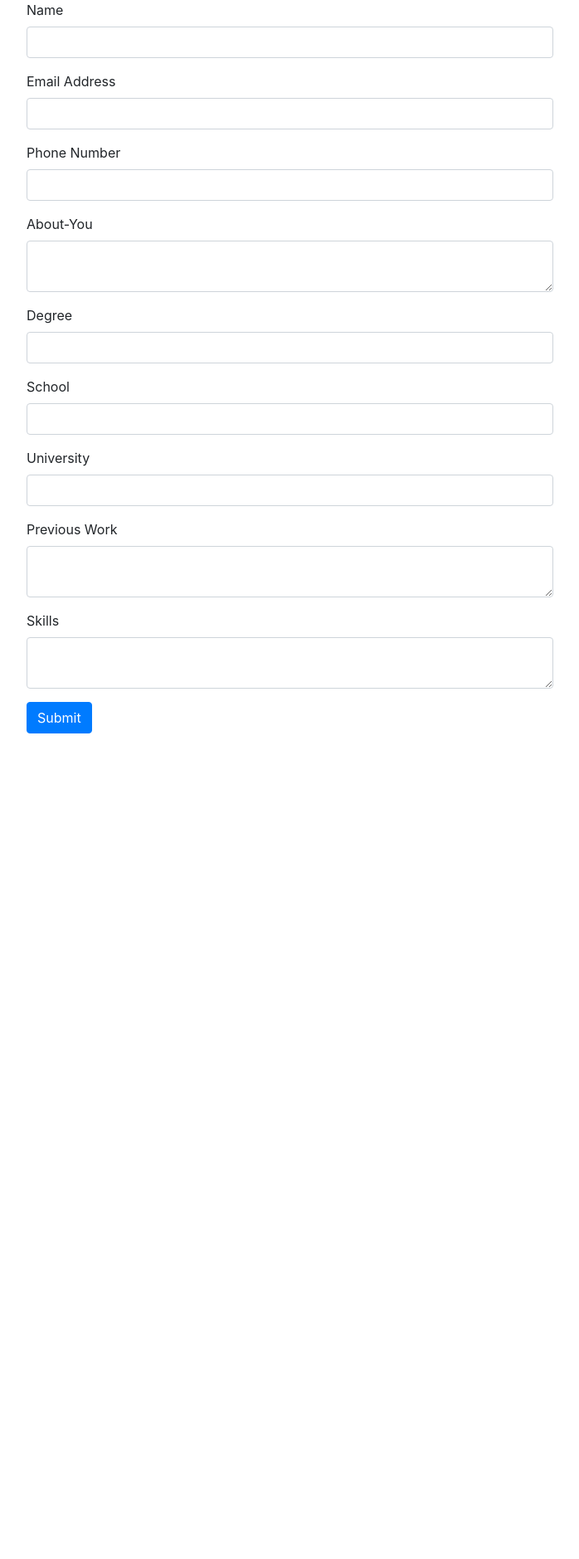
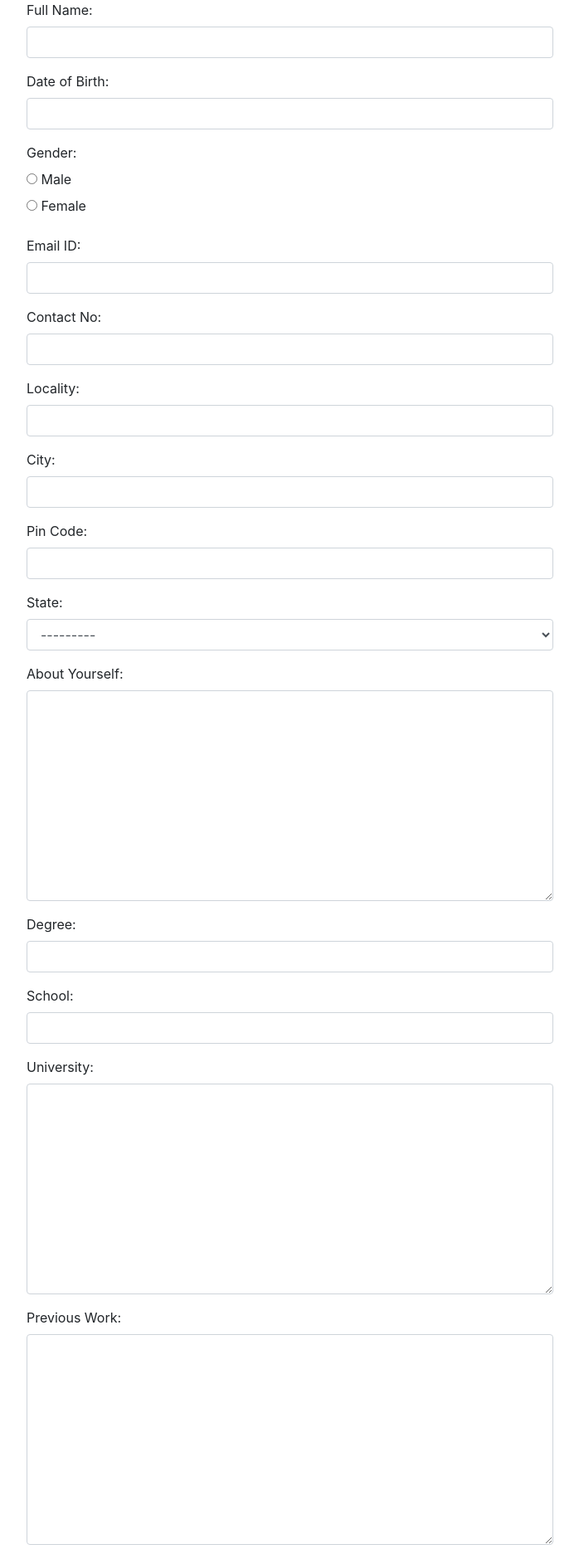
Before and after one commit to Kajal-Yadav31/ResumeGenerator, a Django app: page /form/ in a window 1280 px wide. Shown: the top 1879 px of the page at 83% size, without its empty margins (53-751 px from the left). Before the commit the page ends 884 px from the top, so only its background shows below. Run offline with Django 4.2, Linux system fonts and the light colour scheme.

Commit message:
adding more fields to models

```diff
--- /dev/null
+++ b/pdfApp/forms.py
@@ -0,0 +1,44 @@
+from django import forms
+from .models import Profile
+
+GENDER_CHOICES = [
+    ('Male', 'Male'),
+    ('Female', 'Female'),
+]
+
+JOB_CITY_CHOICE = [
+    ('New Delhi','New Delhi'),
+    ('Noida','Noida'),
+    ('Gurugram','Gurugram'),
+    ('Mumbai','Mumbai'),
+    ('Banglore','Banglore'),
+    ('Kolkata','Kolkata'),
+    ('Chennai','Chennai'),
+    ('Hyderabad','Hyderabad')
+]
+
+class ProfileForm(forms.ModelForm):
+    gender = forms.ChoiceField(choices=GENDER_CHOICES, widget=forms.RadioSelect)
+    job_city = forms.MultipleChoiceField(label='Preferred Job Locations', choices=JOB_CITY_CHOICE, widget=forms.CheckboxSelectMultiple)
+    class Meta:
+        model = Profile
+        fields = "__all__"
+        labels = {'name':'Full Name', 'dob': 'Date of Birth', 'pin': 'Pin Code', 'phone': 'Contact No', 'email':'Email ID',
+        'profile_image': 'Profile Image', 'certificate': 'Document', 'summary': 'About Yourself', 'degree': 'Degree', 'school':'School', 'university': 'University', 'previous_work': 'Previous Work', 'skills': 'Skills','city':'City', 'locality': 'Locality','state': 'State'}
+        widgets = {
+            'name':forms.TextInput(attrs={'class':'form-control'}),
+            'dob':forms.DateInput(attrs={'class':'form-control'}),
+            'locality':forms.TextInput(attrs={'class':'form-control'}),
+            'city':forms.TextInput(attrs={'class':'form-control'}),
+            'pin':forms.NumberInput(attrs={'class':'form-control'}),
+            'state':forms.Select(attrs={'class':'form-control'}),
+            'phone':forms.NumberInput(attrs={'class':'form-control'}),
+            'email':forms.EmailInput(attrs={'class':'form-control'}),
+            'summary':forms.Textarea(attrs={'class':'form-control'}),
+            'degree':forms.TextInput(attrs={'class':'form-control'}),
+            'school':forms.TextInput(attrs={'class':'form-control'}),
+            'university':forms.Textarea(attrs={'class':'form-control'}),
+            'previous_work':forms.Textarea(attrs={'class':'form-control'}),
+            'skills':forms.Textarea(attrs={'class':'form-control'}),
+
+        }
--- a/pdfApp/models.py
+++ b/pdfApp/models.py
@@ -1,16 +1,56 @@
 from django.db import models
 
 # Create your models here.
+state_choices = (
+    ("Andhra Pradesh","AndhraPradesh"),
+    ("Arunachal Pradesh ","Arunachal Pradesh "),("Assam","Assam"),
+    ("Bihar","Bihar"),
+    ("Chhattisgarh","Chhattisgarh"),
+    ("Goa","Goa"),
+    ("Gujarat","Gujarat"),
+    ("Haryana","Haryana"),
+    ("Himachal Pradesh","Himachal Pradesh"),("Jammu and Kashmir ","Jammu and Kashmir "),("Jharkhand","Jharkhand"),
+    ("Karnataka","Karnataka"),
+    ("Kerala","Kerala"),
+    ("Madhya Pradesh","Madhya Pradesh"),("Maharashtra","Maharashtra"),
+    ("Manipur","Manipur"),
+    ("Meghalaya","Meghalaya"),
+    ("Mizoram","Mizoram"),
+    ("Nagaland","Nagaland"),
+    ("Odisha","Odisha"),
+    ("Punjab","Punjab"),
+    ("Rajasthan","Rajasthan"),
+    ("Sikkim","Sikkim"),
+    ("Tamil Nadu","Tamil Nadu"),
+    ("Telangana","Telangana"),
+    ("Tripura","Tripura"),
+    ("Uttar Pradesh","Uttar Pradesh"),("Uttarakhand","Uttarakhand"),
+    ("West Bengal","West Bengal"),
+    ("Andaman and Nicobar Islands","Andaman and Nicobar Islands"),
+    ("Chandigarh","Chandigarh"),
+    ("Dadra and Nagar Haveli","Dadra and Nagar Haveli"),
+    ("Daman and Diu","Daman and Diu"),("Lakshadweep","Lakshadweep"),
+    ("National Capital Territory of Delhi","National Capital Territory of Delhi"),("Puducherry","Puducherry"))
+
+
 class Profile(models.Model):
     name = models.CharField(max_length=50)
+    dob = models.DateField(auto_now=False, auto_now_add=False)
+    gender = models.CharField(max_length=100 )
     email = models.EmailField(max_length = 100)
     phone = models.CharField(max_length=11)
+    locality = models.CharField(max_length=100)
+    city = models.CharField(max_length=100)
+    pin = models.PositiveIntegerField()
+    state = models.CharField(choices=state_choices, max_length=50)
     summary = models.TextField(max_length=200)
     degree = models.CharField(max_length=100)
     school = models.CharField(max_length=100)
     university = models.TextField(max_length=100)
     previous_work = models.TextField(max_length=100)
     skills = models.TextField(max_length=100)
+    profile_image = models.ImageField(upload_to='profilepic',blank=True)
+    certificate = models.FileField(upload_to='Certipdf',blank=True)
 
     def __str__(self):
-        self.name
+        return self.name
--- a/pdfApp/templates/pdfApp/accept.html
+++ b/pdfApp/templates/pdfApp/accept.html
@@ -10,9 +10,20 @@
     <div class="container">
         <div class="row">
             <div class="col-md-7">
-                <form action="" method="POST">
+                <form action="" method="POST" enctype="multipart/form-data">
                     {% csrf_token %}
-                    <div class="form-group">
+                    {% for fm in form %}
+                      <div class="form-group mb-3">
+                        {{fm.label_tag}} {{fm}} <small class="text-danger">{{fm.errors|striptags}}</small>
+                      </div>
+                    {% endfor %}
+                    <input type="submit" value="submit" class="btn btn-primary">
+                    {% if form.non_field_errors %}
+                      {% for error in form.non_field_errors %}
+                      <p class="alert alert-danger my-3">{{error}}</p>
+                      {% endfor %}
+                    {% endif %}
+                    {% comment %} <div class="form-group">
                       <label for="">Name</label>
                       <input type="text" class="form-control" id="name" name="name">
                     </div>
@@ -48,7 +59,7 @@
                         <label for="">Skills</label>
                         <textarea type="text" class="form-control" id="skills" name="skills"></textarea>
                       </div>
-                    <button type="submit" class="btn btn-primary">Submit</button>
+                    <button type="submit" class="btn btn-primary">Submit</button> {% endcomment %}
                   </form>
             </div>
         </div>
--- a/pdfApp/urls.py
+++ b/pdfApp/urls.py
@@ -2,7 +2,7 @@ from django.urls import path
 from . import views
 
 urlpatterns = [
-    path('form/', views.accept, name="accept"),
+    path('form/', views.acceptView.as_view(), name="accept"),
     path('<int:id>/',views.resume,name="resume"),
     path('list/',views.list,name="list"),
 ]
--- a/pdfApp/views.py
+++ b/pdfApp/views.py
@@ -1,27 +1,41 @@
 from django.shortcuts import render
 from .models import Profile
+from .forms import ProfileForm
+from django.views import View
 import pdfkit
 from django.http import HttpResponse
 from django.template import loader
 import io
 # Create your views here.
 
-def accept(request):
-    if request.method=="POST":
-        name = request.POST.get("name","")
-        email = request.POST.get("email","")
-        phone= request.POST.get("phone","")
-        summary = request.POST.get("summary","")
-        degree = request.POST.get("degree","")
-        school = request.POST.get("school","")
-        university = request.POST.get("university","")
-        previous_work = request.POST.get("previous_work","")
-        skills = request.POST.get("skills","")
+# def accept(request):
+#     if request.method=="POST":
+#         name = request.POST.get("name","")
+#         email = request.POST.get("email","")
+#         phone= request.POST.get("phone","")
+#         summary = request.POST.get("summary","")
+#         degree = request.POST.get("degree","")
+#         school = request.POST.get("school","")
+#         university = request.POST.get("university","")
+#         previous_work = request.POST.get("previous_work","")
+#         skills = request.POST.get("skills","")
 
-        profile = Profile(name=name,email=email,phone=phone,summary=summary,degree=degree,school=school,university=university,previous_work=previous_work,skills=skills)
-        profile.save()
+#         profile = Profile(name=name,email=email,phone=phone,summary=summary,degree=degree,school=school,university=university,previous_work=previous_work,skills=skills)
+#         profile.save()
 
-    return render(request,'pdfApp/accept.html')
+
+#     return render(request,'pdfApp/accept.html')
+
+class acceptView(View):
+        def get(self, request):
+            form = ProfileForm()
+            return render(request, 'pdfApp/accept.html',{'form':form})
+
+        def post(self, request):
+            form = ProfileForm(request.POST, request.FILES)
+            if form.is_valid():
+                form.save()
+            return render(request, 'pdfApp/accept.html',{'form':form})
 
 
 def resume(request,id):
```
Also changed, not shown: db.sqlite3, pdfApp/migrations/0003_profile_certificate_profile_city_profile_dob_and_more.py (added), pdfApp/migrations/0004_alter_profile_email_alter_profile_previous_work_and_more.py (added).
